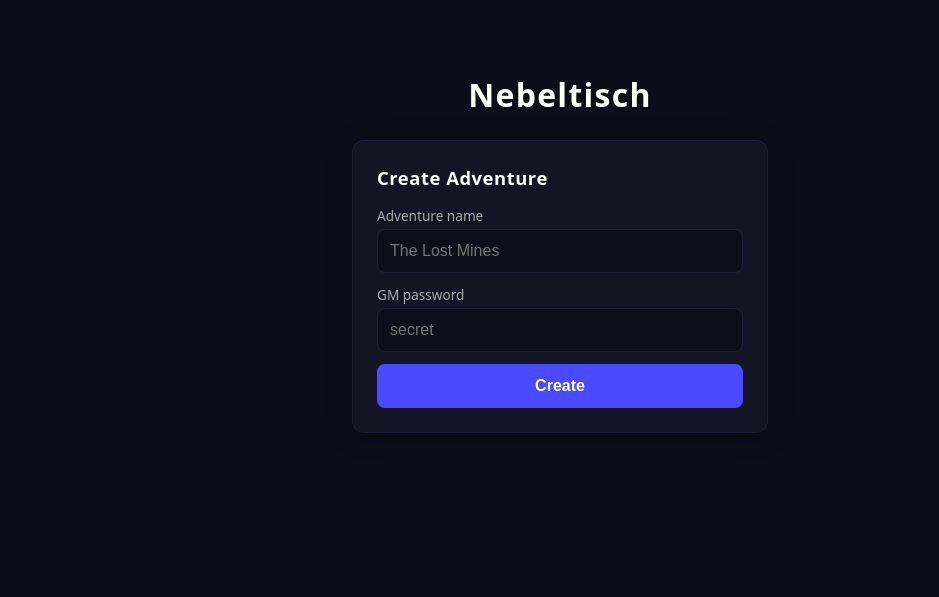
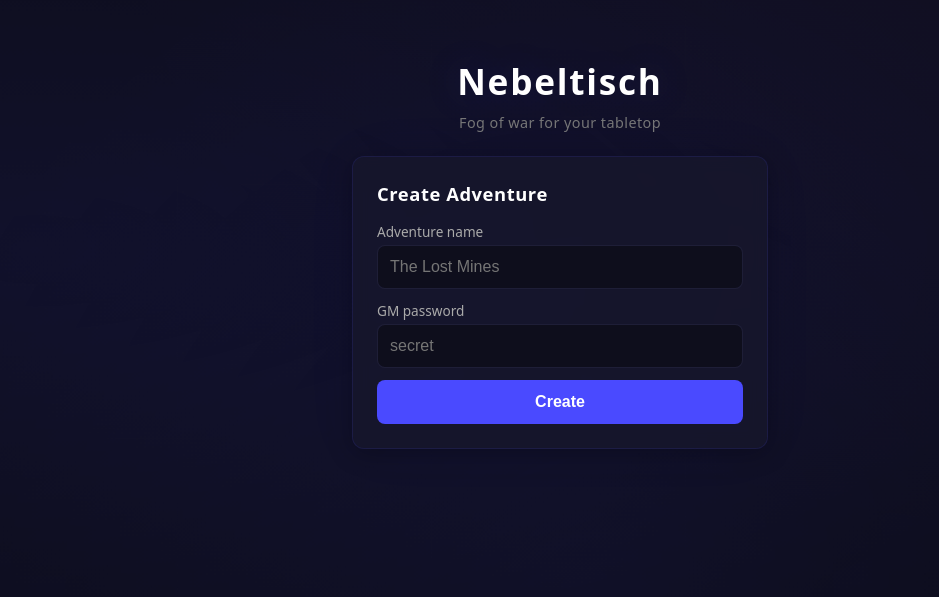
Before and after one commit to nogo/nebeltisch, a website: page public/index.html in a window 1280 px wide. Shown: the part 139-736 px from the top of the page, without its empty margins (80-1019 px from the left). Drawn offline with Linux system fonts and the light colour scheme.

Commit message:
Update the design

```diff
--- a/public/css/style.css
+++ b/public/css/style.css
@@ -8,6 +8,25 @@ body {
   overflow: hidden;
 }
 
+/* ── Fog ambient background ── */
+body.home::before, .join-view::before {
+  content: '';
+  position: fixed;
+  inset: -20%;
+  background:
+    radial-gradient(ellipse at 20% 50%, rgba(74, 74, 255, 0.08) 0%, transparent 60%),
+    radial-gradient(ellipse at 80% 20%, rgba(100, 60, 180, 0.06) 0%, transparent 50%),
+    radial-gradient(ellipse at 50% 80%, rgba(74, 74, 255, 0.05) 0%, transparent 55%);
+  animation: fog-drift 20s ease-in-out infinite alternate;
+  pointer-events: none;
+  z-index: 0;
+}
+@keyframes fog-drift {
+  0%   { transform: translate(0, 0) scale(1); }
+  50%  { transform: translate(3%, -2%) scale(1.05); }
+  100% { transform: translate(-2%, 3%) scale(1.02); }
+}
+
 /* ── Home page ── */
 body.home {
   display: flex;
@@ -15,23 +34,36 @@ body.home {
   justify-content: center;
   overflow: auto;
 }
-.home-main { width: 100%; max-width: 480px; padding: 2rem; }
-.home-main h1 {
-  font-size: 2rem;
+.home-main { width: 100%; max-width: 480px; padding: 2rem; position: relative; z-index: 1; }
+.home-main h1, .join-view h1 {
+  font-size: 2.2rem;
+  margin-bottom: 0.5rem;
+  text-align: center;
+  letter-spacing: 0.05em;
+  color: #fff;
+  text-shadow: 0 0 40px rgba(74, 74, 255, 0.2);
+}
+.tagline {
+  text-align: center;
+  color: #777;
+  font-size: 0.9rem;
+  letter-spacing: 0.03em;
   margin-bottom: 1.5rem;
-  text-align: center;
-  letter-spacing: 0.04em;
-  color: #fff;
 }
 .card {
   background: rgba(26, 26, 46, 0.6);
   backdrop-filter: blur(8px);
   -webkit-backdrop-filter: blur(8px);
-  border: 1px solid rgba(42, 42, 74, 0.5);
+  border: 1px solid rgba(74, 74, 255, 0.12);
   border-radius: 12px;
   padding: 1.5rem;
   margin-bottom: 1rem;
-  box-shadow: 0 4px 24px rgba(0, 0, 0, 0.3);
+  box-shadow: 0 4px 24px rgba(0, 0, 0, 0.3), 0 0 60px rgba(74, 74, 255, 0.04);
+  animation: fade-up 0.4s ease-out both;
+}
+@keyframes fade-up {
+  from { opacity: 0; transform: translateY(12px); }
+  to { opacity: 1; transform: translateY(0); }
 }
 @supports not (backdrop-filter: blur(8px)) {
   .card { background: #1a1a2e; }
@@ -80,9 +112,9 @@ body.home {
   cursor: pointer;
   font-size: 1rem;
   font-weight: 600;
-  transition: background-color 200ms ease-out, transform 200ms ease-out;
+  transition: background-color 200ms ease-out, transform 200ms ease-out, box-shadow 200ms ease-out;
 }
-.card button:hover { background: #3333cc; }
+.card button:hover { background: #3333cc; box-shadow: 0 0 20px rgba(74, 74, 255, 0.3); }
 .card button:active { transform: scale(0.98); }
 .error {
   color: #e74c3c;
@@ -111,13 +143,8 @@ body.home {
   width: 100%;
   max-width: 480px;
   padding: 2rem;
-}
-.join-view h1 {
-  font-size: 2rem;
-  margin-bottom: 1.5rem;
-  text-align: center;
-  letter-spacing: 0.04em;
-  color: #fff;
+  position: relative;
+  z-index: 1;
 }
 @media (max-width: 400px) {
   .join-view .join-inner { padding: 1rem; }
--- a/public/index.html
+++ b/public/index.html
@@ -10,6 +10,7 @@
 <body class="home">
   <main class="home-main">
     <h1>Nebeltisch</h1>
+    <p class="tagline">Fog of war for your tabletop</p>
 
     <section class="card">
       <h2>Create Adventure</h2>
--- a/public/js/player.ts
+++ b/public/js/player.ts
@@ -47,6 +47,11 @@ async function showJoinForm(link: string) {
 
   const inner = document.createElement('div');
   inner.className = 'join-inner';
+
+  const invited = document.createElement('p');
+  invited.className = 'tagline';
+  invited.textContent = "You've been invited to";
+  inner.appendChild(invited);
 
   const h1 = document.createElement('h1');
   h1.textContent = advName;
```
Also changed, not shown: public/dist/player.js.
